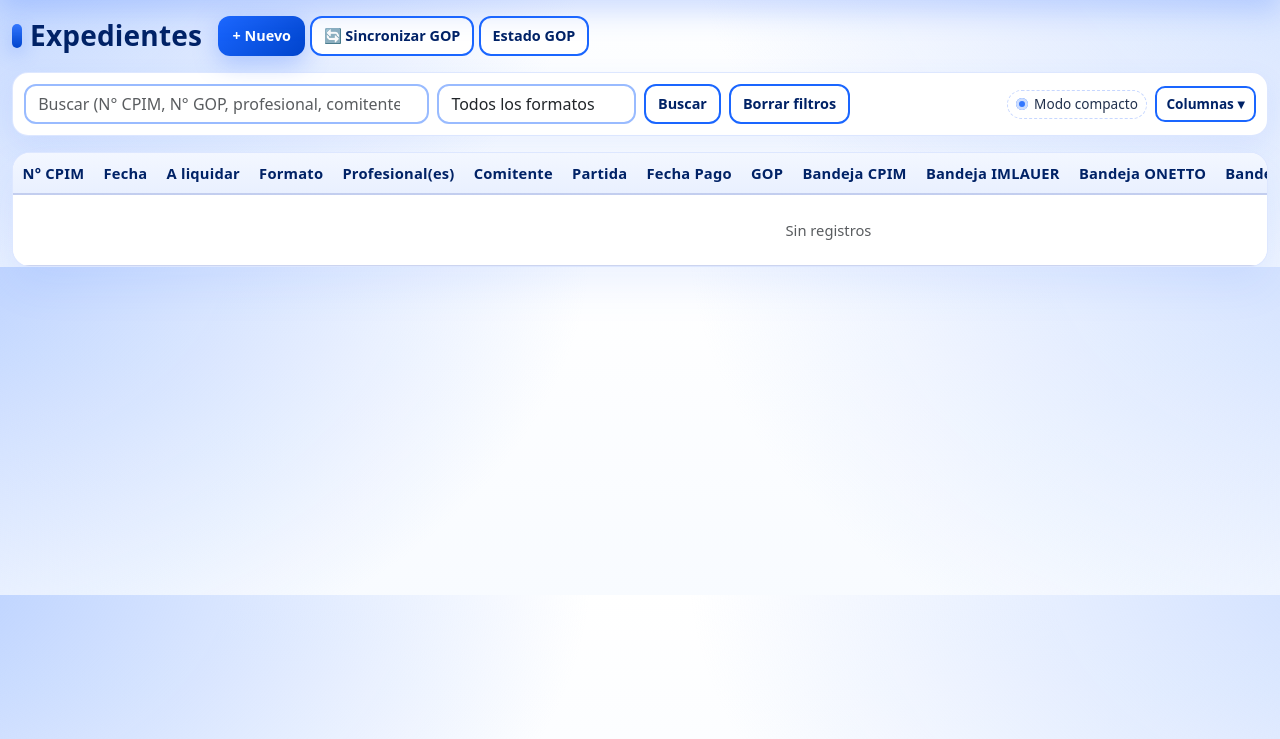
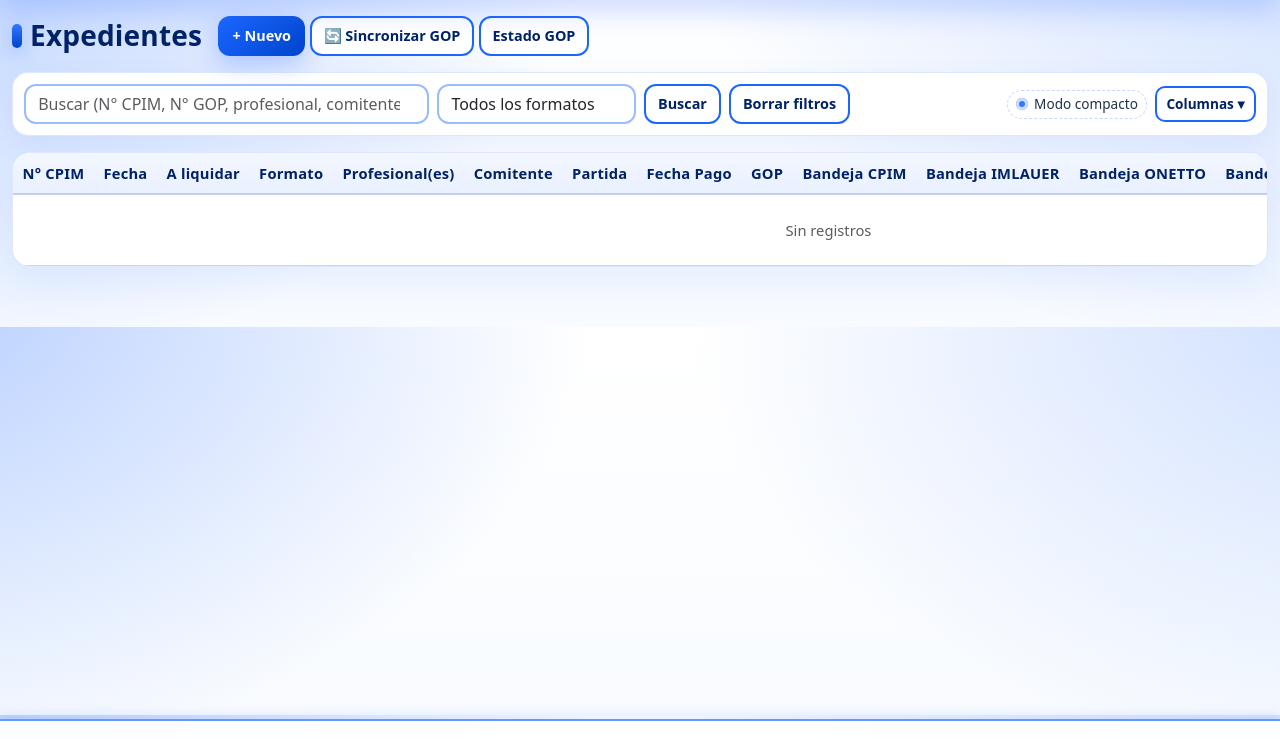
Before and after one commit to Sandeje96/Manejo-expedientes, a Python web app: template templates/expedientes_list.html in a window 1280 px wide. Shown: the part 61-800 px from the top of the page. Run offline with Jinja, Linux system fonts and the light colour scheme; the template is opened without the code that fills it, so the values that code supplies are empty.

Commit message:
scroll corregido

```diff
--- a/templates/expedientes_list.html
+++ b/templates/expedientes_list.html
@@ -24,7 +24,7 @@
 }
 
 /* ======== Header y acciones ======== */
-.page-header{ display:flex; align-items:center; gap:1rem; margin-bottom:1rem; }
+.page-header{ display:flex; align-items:center; gap:1rem; margin-bottom:1rem; margin-top: 1rem; }
 .page-title{
   margin:0; font-weight:800; color:var(--primary-blue-20); letter-spacing:.2px;
   display:flex; align-items:center; gap:.5rem;
@@ -59,15 +59,6 @@
 }
 .toolbar .form-control:focus, .toolbar .form-select:focus{
   border-color:var(--primary-blue-50); box-shadow:0 0 0 .2rem rgba(69,123,255,.15);
-}
-
-.page-header {
-    display: flex
-;
-    align-items: center;
-    gap: 1rem;
-    margin-bottom: 1rem;
-    margin-top: 1rem;
 }
 
 /* Toggle densidad y columnas */
@@ -105,15 +96,15 @@
   box-shadow:0 18px 42px rgba(69,123,255,.1); overflow:hidden;
 }
 
-/* Scroll SIEMPRE visible */
-.table-scroll{
+/* Scroll SIEMPRE visible en contenedor principal */
+.table-scroll-container{
   overflow-x: scroll; /* siempre disponible */
   overflow-y: hidden;
-  min-height: 24px; /* asegura que la barra tenga espacio */
+  min-height: 24px;
 }
-.table-scroll::-webkit-scrollbar{ height:10px; }
-.table-scroll::-webkit-scrollbar-track{ background:#edf1ff; border-radius:10px; }
-.table-scroll::-webkit-scrollbar-thumb{
+.table-scroll-container::-webkit-scrollbar{ height:10px; }
+.table-scroll-container::-webkit-scrollbar-track{ background:#edf1ff; border-radius:10px; }
+.table-scroll-container::-webkit-scrollbar-thumb{
   background: linear-gradient(135deg,var(--primary-blue-70),var(--primary-blue-55)); border-radius:10px;
 }
 
@@ -176,10 +167,60 @@
   background-color: var(--primary-blue-50); border-color: var(--primary-blue-50);
 }
 
+/* ===== Scroll horizontal fijo ===== */
+.table-wrapper { position: relative; margin-bottom: 60px; }
+
+/* Barra fija (siempre visible) */
+.fixed-scroll-container {
+  position: fixed;
+  bottom: 0;
+  left: 0;
+  right: 0;
+  height: 20px;
+  background: rgba(255, 255, 255, 0.95);
+  border-top: 2px solid var(--primary-blue-70);
+  overflow-x: auto;
+  overflow-y: hidden;
+  z-index: 1000;
+  display: none; /* visible sólo cuando hay overflow */
+  box-shadow: 0 -4px 12px rgba(69, 123, 255, 0.15);
+}
+.fixed-scroll-content { height: 1px; }
+
+/* Estilos barra de scroll */
+.fixed-scroll-container::-webkit-scrollbar,
+.table-scroll-container::-webkit-scrollbar { height: 14px; background: var(--primary-blue-90); border-radius: 10px; }
+.fixed-scroll-container::-webkit-scrollbar-thumb,
+.table-scroll-container::-webkit-scrollbar-thumb { background: linear-gradient(180deg, var(--primary-blue-50), var(--primary-blue-40)); border-radius: 10px; border: 2px solid var(--primary-blue-90); }
+.fixed-scroll-container::-webkit-scrollbar-thumb:hover,
+.table-scroll-container::-webkit-scrollbar-thumb:hover { background: linear-gradient(180deg, var(--primary-blue-40), var(--primary-blue-30)); }
+
+/* Indicador visual */
+.scroll-indicator {
+  position: fixed;
+  bottom: 25px;
+  right: 20px;
+  background: linear-gradient(135deg, var(--primary-blue-50), var(--primary-blue-40));
+  color: white;
+  padding: 8px 16px;
+  border-radius: 20px;
+  font-size: 0.85rem;
+  font-weight: 600;
+  display: none;
+  z-index: 1001;
+  animation: pulse 2s infinite;
+  box-shadow: 0 4px 12px rgba(69, 123, 255, 0.3);
+}
+@keyframes pulse { 0%, 100% { transform: scale(1); opacity: 0.9; } 50% { transform: scale(1.05); opacity: 1; } }
+
+/* Ajuste para móviles */
+@media (max-width: 768px) {
+  .fixed-scroll-container { height: 25px; }
+  .scroll-indicator { bottom: 30px; right: 10px; font-size: 0.75rem; padding: 6px 12px; }
+}
+
 /* Acciones por fila: XS */
-.row-actions .btn{
-  border-radius:8px; padding:.25rem .4rem; font-weight:700; font-size:.78rem; line-height:1.1;
-}
+.row-actions .btn{ border-radius:8px; padding:.25rem .4rem; font-weight:700; font-size:.78rem; line-height:1.1; }
 .row-actions .btn-strong{ box-shadow:none; }
 .row-actions .btn + .btn{ margin-left:.25rem; }
 
@@ -187,22 +228,11 @@
 tr.finalizado{ opacity: 0.3; }
 
 /* Paginación */
-.pagination .page-link{
-  border-radius:10px; border:1px solid var(--card-br);
-  color:var(--primary-blue-20); font-weight:700;
-}
-.pagination .page-item.active .page-link,
-.pagination .page-link:hover{
-  background:linear-gradient(135deg,var(--primary-blue-55),var(--primary-blue-40)); color:#fff; border-color:transparent;
-}
+.pagination .page-link{ border-radius:10px; border:1px solid var(--card-br); color:var(--primary-blue-20); font-weight:700; }
+.pagination .page-item.active .page-link, .pagination .page-link:hover{ background:linear-gradient(135deg,var(--primary-blue-55),var(--primary-blue-40)); color:#fff; border-color:transparent; }
 
 /* Snackbar */
-.snackbar{
-  position:fixed; bottom:20px; left:50%; transform:translateX(-50%);
-  background: #0f172a; color:#fff; padding:.5rem .8rem; border-radius:10px;
-  box-shadow:0 14px 34px rgba(0,0,0,.28); z-index: 9999; font-weight:700; opacity:0; pointer-events:none;
-  transition: opacity .25s ease, transform .25s ease; font-size:.85rem;
-}
+.snackbar{ position:fixed; bottom:20px; left:50%; transform:translateX(-50%); background: #0f172a; color:#fff; padding:.5rem .8rem; border-radius:10px; box-shadow:0 14px 34px rgba(0,0,0,.28); z-index: 1200; font-weight:700; opacity:0; pointer-events:none; transition: opacity .25s ease, transform .25s ease; font-size:.85rem; }
 .snackbar.show{ opacity:1; transform:translateX(-50%) translateY(-4px); }
 </style>
 
@@ -223,12 +253,7 @@
 <div class="toolbar">
   <form class="row g-2 align-items-center" method="get">
     <div class="col-sm-6 col-md-5 col-lg-4">
-      <input
-        class="form-control"
-        type="search"
-        name="q"
-        placeholder="Buscar (N° CPIM, N° GOP, profesional, comitente)"
-        value="{{ q or '' }}">
+      <input class="form-control" type="search" name="q" placeholder="Buscar (N° CPIM, N° GOP, profesional, comitente)" value="{{ q or '' }}">
     </div>
 
     <div class="col-sm-4 col-md-3 col-lg-2">
@@ -258,17 +283,15 @@
 
       <div class="colmenu" id="colMenu">
         <button type="button" class="colmenu-btn">Columnas ▾</button>
-        <div class="colmenu-list" id="colMenuList">
-          <!-- opciones via JS -->
-        </div>
+        <div class="colmenu-list" id="colMenuList"></div>
       </div>
     </div>
   </form>
 </div>
 
-<div class="table-card">
-  <!-- Scroll SIEMPRE visible -->
-  <div class="table-scroll">
+<div class="table-card table-wrapper">
+  <!-- Contenedor con scroll principal SIEMPRE visible -->
+  <div class="table-scroll-container" id="tableScrollContainer">
     <table class="table align-middle" id="expTable">
       <thead>
         <tr>
@@ -514,11 +537,9 @@
               <a class="btn btn-outline btn-sm" href="{{ url_for('detalle_expediente', item_id=it.id) }}">Ver</a>
               <a class="btn btn-strong btn-sm" href="{{ url_for('editar_expediente', item_id=it.id) }}">Editar</a>
               <form action="{{ url_for('finalizar_expediente', item_id=it.id) }}" method="post" class="d-inline">
-                <button class="btn btn-strong btn-sm" type="submit"
-                  onclick="return confirm('¿Marcar como finalizado?')" title="Finalizar expediente">✓</button>
+                <button class="btn btn-strong btn-sm" type="submit" onclick="return confirm('¿Marcar como finalizado?')" title="Finalizar expediente">✓</button>
               </form>
-              <form action="{{ url_for('eliminar_expediente', item_id=it.id) }}" method="post" class="d-inline"
-                onsubmit="return confirm('¿Eliminar expediente?');">
+              <form action="{{ url_for('eliminar_expediente', item_id=it.id) }}" method="post" class="d-inline" onsubmit="return confirm('¿Eliminar expediente?');">
                 <button class="btn btn-outline btn-sm" type="submit" style="border-color:#ef4444; color:#ef4444;">🗑</button>
               </form>
             {% endif %}
@@ -532,18 +553,22 @@
   </div>
 </div>
 
+<!-- Barra de scroll fija SIEMPRE visible cuando hay overflow -->
+<div id="fixedScroll" class="fixed-scroll-container">
+  <div id="fixedScrollContent" class="fixed-scroll-content"></div>
+</div>
+<div id="scrollIndicator" class="scroll-indicator">Deslizar ↔</div>
+
 <div id="snackbar" class="snackbar">Actualizado</div>
 
 <script>
 document.addEventListener('DOMContentLoaded', function() {
-  /* ====== Toggle densidad (arranca normal; activás para ultra compacto) ====== */
+  /* ====== Toggle densidad ====== */
   const table = document.getElementById('expTable');
   const densityToggle = document.getElementById('densityToggle');
   const DENSITY_KEY = 'cpim_table_density';
-
   const savedDensity = localStorage.getItem(DENSITY_KEY);
   if(savedDensity === 'dense'){ table.classList.add('dense'); densityToggle.checked = true; }
-
   densityToggle?.addEventListener('change', () => {
     table.classList.toggle('dense', densityToggle.checked);
     localStorage.setItem(DENSITY_KEY, densityToggle.checked ? 'dense' : 'normal');
@@ -551,13 +576,9 @@
 
   /* ====== Column selector (dinámico + persistente) ====== */
   const COLS_KEY = 'cpim_table_cols';
-  const defaultCols = [
-    'cpim','fecha','otecnica','formato','profesionales','comitente','partida',
-    'fechapago','gop','bcpim','bimlauer','bonetto','bprof','sellado','visado','finalizado','acciones'
-  ];
+  const defaultCols = ['cpim','fecha','otecnica','formato','profesionales','comitente','partida','fechapago','gop','bcpim','bimlauer','bonetto','bprof','sellado','visado','finalizado','acciones'];
   const savedCols = JSON.parse(localStorage.getItem(COLS_KEY) || 'null');
   const activeCols = Array.isArray(savedCols) && savedCols.length ? savedCols : defaultCols.slice();
-
   const colMenu = document.getElementById('colMenu');
   const colMenuList = document.getElementById('colMenuList');
 
@@ -568,104 +589,143 @@
       const label = document.createElement('label');
       const chk = document.createElement('input');
       chk.type = 'checkbox';
-      chk.id = id;
-      chk.checked = activeCols.includes(col);
-      chk.dataset.col = col;
-      const span = document.createElement('span');
-      span.textContent = nombreColumnaHumana(col);
-      label.appendChild(chk);
-      label.appendChild(span);
-      colMenuList.appendChild(label);
-
-      chk.addEventListener('change', ()=>{
-        toggleColumn(col, chk.checked);
-        persistCols();
-      });
+      chk.id = id; chk.checked = activeCols.includes(col); chk.dataset.col = col;
+      const span = document.createElement('span'); span.textContent = nombreColumnaHumana(col);
+      label.appendChild(chk); label.appendChild(span); colMenuList.appendChild(label);
+      chk.addEventListener('change', ()=>{ toggleColumn(col, chk.checked); persistCols(); });
     });
   }
-
   function nombreColumnaHumana(key){
-    const map = {
-      cpim:'N° CPIM', fecha:'Fecha', otecnica:'Oficina Técnica', formato:'Formato',
-      profesionales:'Profesional(es)', comitente:'Comitente', partida:'Partida',
-      fechapago:'Fecha Pago', gop:'GOP', bcpim:'Bandeja CPIM', bimlauer:'Bandeja IMLAUER',
-      bonetto:'Bandeja ONETTO', bprof:'Bandeja PROFESIONAL', sellado:'Sellado',
-      visado:'Visado', finalizado:'Finalizado', acciones:'Acciones'
-    };
+    const map = { cpim:'N° CPIM', fecha:'Fecha', otecnica:'Oficina Técnica', formato:'Formato', profesionales:'Profesional(es)', comitente:'Comitente', partida:'Partida', fechapago:'Fecha Pago', gop:'GOP', bcpim:'Bandeja CPIM', bimlauer:'Bandeja IMLAUER', bonetto:'Bandeja ONETTO', bprof:'Bandeja PROFESIONAL', sellado:'Sellado', visado:'Visado', finalizado:'Finalizado', acciones:'Acciones' };
     return map[key] || key;
   }
-
-  function applyColumnVisibility(){
-    defaultCols.forEach(col=> setColVisible(col, activeCols.includes(col)) );
-  }
-
+  function applyColumnVisibility(){ defaultCols.forEach(col=> setColVisible(col, activeCols.includes(col)) ); }
   function setColVisible(col, show){
     document.querySelectorAll('th[data-col="'+col+'"]').forEach(n=> n.style.display = show ? '' : 'none');
     document.querySelectorAll('td[data-col="'+col+'"]').forEach(n=> n.style.display = show ? '' : 'none');
   }
-
   function toggleColumn(col, enabled){
     const idx = activeCols.indexOf(col);
     if(enabled && idx === -1) activeCols.push(col);
     if(!enabled && idx !== -1) activeCols.splice(idx,1);
     setColVisible(col, enabled);
   }
-
   function persistCols(){ localStorage.setItem(COLS_KEY, JSON.stringify(activeCols)); }
-
-  buildColMenu();
-  applyColumnVisibility();
-
-  colMenu?.querySelector('.colmenu-btn')?.addEventListener('click', ()=>{
-    colMenu.classList.toggle('open');
-  });
-  document.addEventListener('click', (e)=>{
-    if(!colMenu.contains(e.target)) colMenu.classList.remove('open');
-  });
+  buildColMenu(); applyColumnVisibility();
+  colMenu?.querySelector('.colmenu-btn')?.addEventListener('click', ()=>{ colMenu.classList.toggle('open'); });
+  document.addEventListener('click', (e)=>{ if(!colMenu.contains(e.target)) colMenu.classList.remove('open'); });
 
   /* ====== Oficina Técnica AJAX + snackbar ====== */
   const snack = document.getElementById('snackbar');
-  function showSnack(text, ok=true){
-    if(!snack) return;
-    snack.textContent = text || 'Actualizado';
-    snack.style.background = ok ? '#0f172a' : '#8b1d1d';
-    snack.classList.add('show');
-    setTimeout(()=> snack.classList.remove('show'), 1600);
-  }
-
-  const checkboxes = document.querySelectorAll('.oficina-tecnica-checkbox');
-  checkboxes.forEach(checkbox => {
+  function showSnack(text, ok=true){ if(!snack) return; snack.textContent = text || 'Actualizado'; snack.style.background = ok ? '#0f172a' : '#8b1d1d'; snack.classList.add('show'); setTimeout(()=> snack.classList.remove('show'), 1600); }
+  document.querySelectorAll('.oficina-tecnica-checkbox').forEach(checkbox => {
     checkbox.addEventListener('change', function() {
-      const expedienteId = this.dataset.expedienteId;
-      const isChecked = this.checked;
-      this.disabled = true;
-
-      fetch(`/expedientes/${expedienteId}/oficina-tecnica`, {
-        method: 'POST',
-        headers: { 'Content-Type': 'application/json' },
-        body: JSON.stringify({ en_oficina_tecnica: isChecked })
-      })
-      .then(r => r.json())
-      .then(data => {
-        if (data.success) {
-          showSnack('Oficina Técnica actualizada', true);
-        } else {
-          this.checked = !isChecked;
-          showSnack('Error al actualizar', false);
-          alert('Error al actualizar el estado: ' + (data.error || 'Error desconocido'));
-        }
-      })
-      .catch(err => {
-        console.error('Error:', err);
-        this.checked = !isChecked;
-        showSnack('Error de conexión', false);
-        alert('Error de conexión al actualizar el estado');
-      })
+      const expedienteId = this.dataset.expedienteId; const isChecked = this.checked; this.disabled = true;
+      fetch(`/expedientes/${expedienteId}/oficina-tecnica`, { method: 'POST', headers: { 'Content-Type': 'application/json' }, body: JSON.stringify({ en_oficina_tecnica: isChecked }) })
+      .then(r => r.json()).then(data => { if (data.success) { showSnack('Oficina Técnica actualizada', true); } else { this.checked = !isChecked; showSnack('Error al actualizar', false); alert('Error al actualizar el estado: ' + (data.error || 'Error desconocido')); } })
+      .catch(err => { console.error('Error:', err); this.checked = !isChecked; showSnack('Error de conexión', false); alert('Error de conexión al actualizar el estado'); })
       .finally(() => this.disabled = false);
     });
   });
+
+  /* ===== SCROLL HORIZONTAL FIJO (siempre visible y 1:1) ===== */
+  const tableContainer = document.getElementById('tableScrollContainer');
+  const fixedScroll = document.getElementById('fixedScroll');
+  const fixedScrollContent = document.getElementById('fixedScrollContent');
+  const scrollIndicator = document.getElementById('scrollIndicator');
+  let isUpdating = false;
+
+  // Calcula un ancho de track que hace que el maxScrollLeft del track sea IGUAL al de la tabla
+  function fixTrackWidth() {
+    if (!tableContainer || !fixedScroll || !fixedScrollContent) return;
+    const tableEl = document.getElementById('expTable');
+
+    // Máximo desplazable real del contenedor: scrollWidth - clientWidth
+    const containerMax = tableContainer.scrollWidth - tableContainer.clientWidth;
+
+    // Para que el track tenga el mismo maxScrollLeft, su ancho debe ser (max desplazable + ancho visible del track)
+    const desiredTrackWidth = containerMax + fixedScroll.clientWidth;
+
+    // También consideramos el ancho real de la tabla por si el contenedor tiene paddings/bordes
+    const tableScrollWidth = tableEl ? tableEl.scrollWidth : tableContainer.scrollWidth;
+
+    const minNeeded = Math.max(desiredTrackWidth, tableScrollWidth);
+    const current = parseFloat(fixedScrollContent.style.width) || 0;
+    if (Math.abs(current - minNeeded) > 1) {
+      fixedScrollContent.style.width = minNeeded + 'px';
+    }
+  }
+
+  function checkScroll() {
+    if (!tableContainer || !fixedScroll || !fixedScrollContent) return;
+    const hasHorizontalScroll = tableContainer.scrollWidth > tableContainer.clientWidth;
+
+    if (hasHorizontalScroll) {
+      // Mostrar SIEMPRE la barra fija cuando hay overflow horizontal
+      fixedScroll.style.display = 'block';
+
+      // Asegurar que el ancho del track esté bien calculado
+      fixTrackWidth();
+
+      // Sincronizar posición actual
+      fixedScroll.scrollLeft = tableContainer.scrollLeft;
+
+      // Indicador una vez
+      if (scrollIndicator && !scrollIndicator.hasAttribute('data-shown')) {
+        scrollIndicator.style.display = 'block';
+        scrollIndicator.setAttribute('data-shown', 'true');
+        setTimeout(() => { scrollIndicator.style.display = 'none'; }, 2500);
+      }
+    } else {
+      fixedScroll.style.display = 'none';
+      if (scrollIndicator) scrollIndicator.style.display = 'none';
+    }
+  }
+
+  // Sincronizar tabla -> barra fija
+  tableContainer.addEventListener('scroll', function() {
+    if (!isUpdating) {
+      isUpdating = true;
+      fixedScroll.scrollLeft = tableContainer.scrollLeft;
+      isUpdating = false;
+    }
+  });
+
+  // Sincronizar barra fija -> tabla
+  fixedScroll.addEventListener('scroll', function() {
+    if (!isUpdating) {
+      isUpdating = true;
+      tableContainer.scrollLeft = fixedScroll.scrollLeft;
+      isUpdating = false;
+    }
+  });
+
+  // Recalcular en resize
+  window.addEventListener('resize', () => { checkScroll(); fixTrackWidth(); });
+
+  // Inicial
+  checkScroll();
+  fixTrackWidth();
+
+  // Re-verificar tras layout
+  setTimeout(checkScroll, 120);
+  setTimeout(fixTrackWidth, 140);
+
+  // Observar cambios en la tabla (agregados/eliminados de filas/columnas)
+  const observer = new MutationObserver(() => { checkScroll(); fixTrackWidth(); });
+  observer.observe(tableContainer, { childList: true, subtree: true, attributes: true, attributeFilter: ['style', 'class'] });
+
+  // ===== Mejoras móviles =====
+  if (window.innerWidth <= 768) {
+    const style = document.createElement('style');
+    style.textContent = `
+      #tableScrollContainer, #fixedScroll { -webkit-overflow-scrolling: touch; scroll-behavior: smooth; }
+    `;
+    document.head.appendChild(style);
+  }
 });
 </script>
+
 
 {% if items.pages > 1 %}
 <nav aria-label="Paginación" class="mt-3">
```
